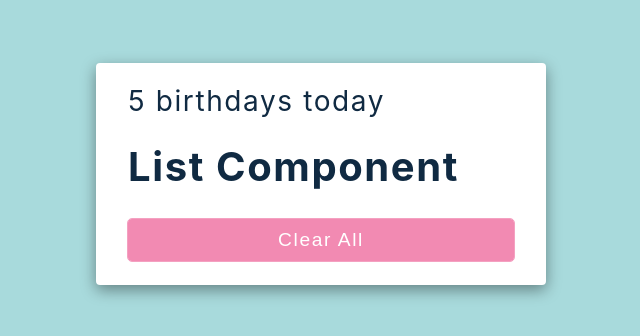
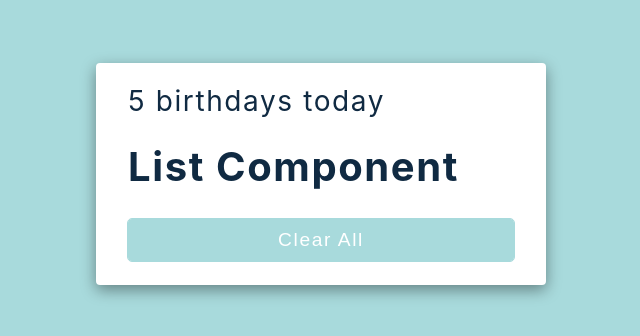
Before and after one commit to RaphDasilva/birthday-reminder, a React (Create React App) app: page / in a window 1280 px wide. Shown: the part 226-562 px from the top of the page, without its empty margins (319-959 px from the left). Built offline with nearby package versions, Linux system fonts and the light colour scheme; the HTML template or start-up script is replaced by a standard one.

Commit message:
Update coloe

```diff
--- a/src/index.css
+++ b/src/index.css
@@ -179,13 +179,13 @@ main {
   display: block;
   width: 100%;
   border-color: transparent;
-  background: var(--clr-pink);
+  background: #a8dadc;
   margin: 2rem auto 0 auto;
   text-transform: capitalize;
   font-size: 1.2rem;
   padding: 0.5rem 0;
   letter-spacing: var(--spacing);
   border-radius: var(--radius);
-  outline: 1px solid rgba(242, 138, 178, 0.8);
+  outline: 1px solid #a8dadc;
   cursor: pointer;
 }
```
